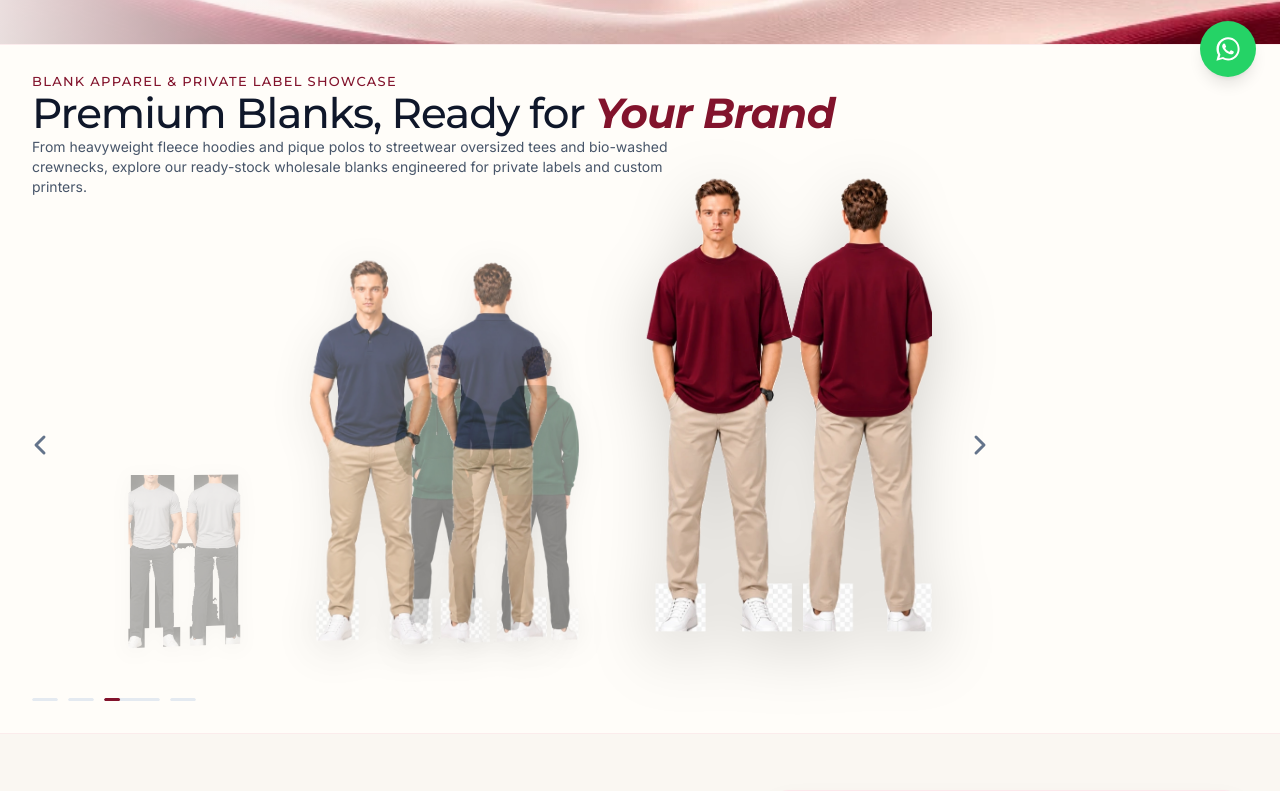
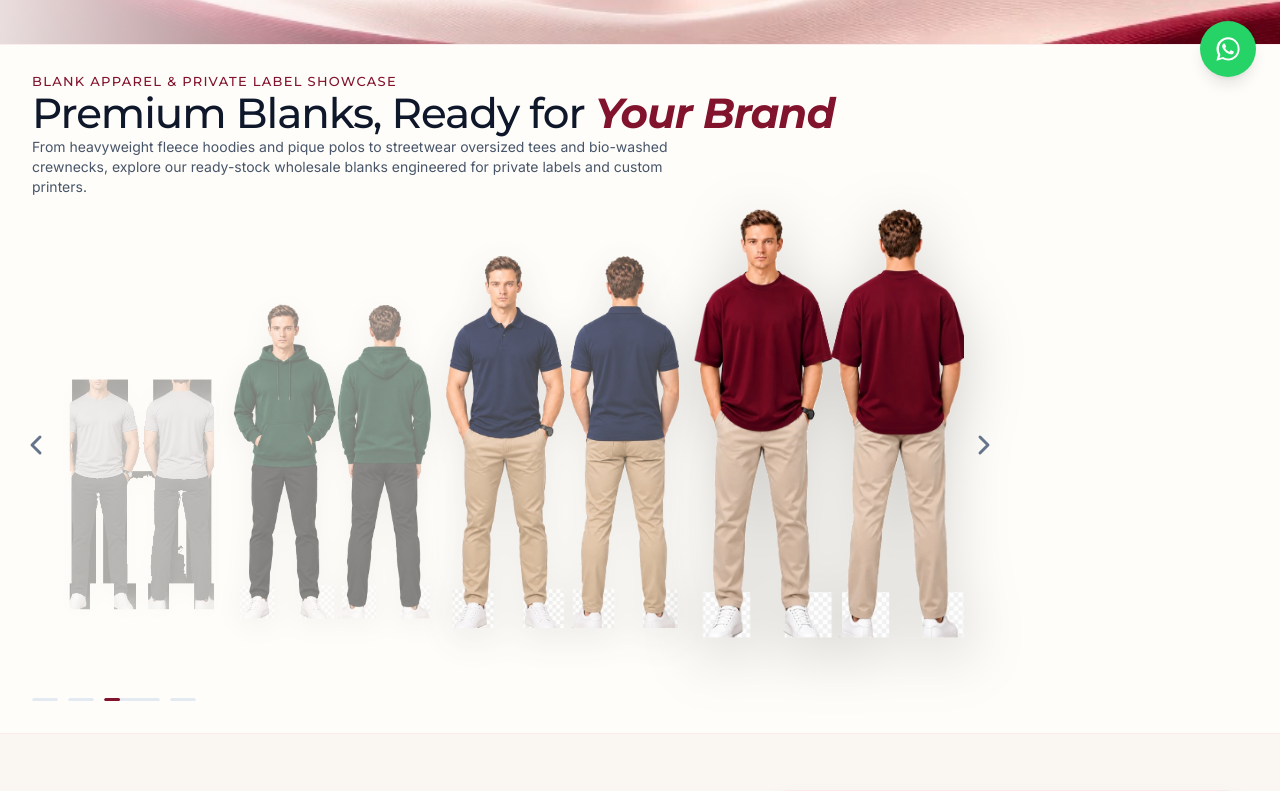
Before and after one commit to zavyxinfotech/Teeszone_website_frontend, a React (Vite) app: page /category/blank in a window 1280 px wide. Shown: the part 699-1490 px from the top of the page. Built offline with nearby package versions, Linux system fonts and the light colour scheme; a web font is replaced by a local one.

Commit message:
fix(showcase): align images with evenly distributed spacing and perspective visual axis matching reference

```diff
--- a/src/pages/Categories/components/ClientUniformShowcase.tsx
+++ b/src/pages/Categories/components/ClientUniformShowcase.tsx
@@ -753,112 +753,109 @@ export const ClientUniformShowcase: React.FC<ClientUniformShowcaseProps> = ({
               </p>
             </div>
 
-            {/* Showcase Stage: Full Width, Clear Images Spaced Generously Across Floor */}
+            {/* Showcase Stage: Evenly Distributed Runway Spacing Following Reference Image 2 */}
             <div
-              className="relative my-auto flex items-end justify-end h-[370px] xl:h-[420px] w-full pb-1"
-              style={{ perspective: '1200px' }}
+              className="relative my-auto flex items-end justify-center h-[380px] xl:h-[430px] w-full pb-1 select-none"
             >
-              {/* Backward Navigation Button (No background, No border) */}
+              {/* Backward Navigation Button */}
               <button
                 onClick={handlePrev}
                 aria-label="Previous showcase slide"
-                className="absolute -left-2 xl:-left-4 top-1/2 -translate-y-1/2 z-40 p-2 text-charcoal-500 hover:text-burgundy-700 bg-transparent border-none shadow-none flex items-center justify-center transition-all duration-200 hover:scale-125 cursor-pointer"
+                className="absolute -left-3 xl:-left-5 top-1/2 -translate-y-1/2 z-40 p-2 text-charcoal-500 hover:text-burgundy-700 bg-transparent border-none shadow-none flex items-center justify-center transition-all duration-200 hover:scale-125 cursor-pointer"
               >
                 <ChevronLeft className="w-8 h-8 stroke-[2.2]" />
               </button>
 
-              {/* Shaded Left Model 3 (Smallest, furthest left, clear standing on floor) */}
+              {/* Models Runway Row: Evenly Distributed with Consistent Gaps along Visual Perspective Axis */}
+              <div
+                className={`w-full h-full flex items-end ${
+                  totalSlides > 2 ? 'justify-between' : 'justify-end gap-12 xl:gap-20'
+                } px-3 xl:px-6`}
+              >
+                {/* Shaded Model 3 (Smallest, furthest left, along perspective axis) */}
                 {totalSlides > 3 && (
                   <div
                     onClick={() => {
                       setProgress(0);
                       setCurrentIndex(leftIdx3);
                     }}
-                  className="absolute left-[20px] xl:left-[40px] bottom-0 z-10 w-[190px] xl:w-[220px] cursor-pointer transition-all duration-700 hover:scale-[1.04]"
+                    className="flex flex-col items-center justify-end w-[17%] xl:w-[18%] max-w-[200px] xl:max-w-[220px] mb-7 xl:mb-9 cursor-pointer transition-all duration-500 hover:scale-[1.04] group"
                     style={{
-                    transform: 'rotateY(14deg) scale(0.55)',
-                    transformOrigin: 'bottom center',
-                    opacity: 0.35,
-                    filter: 'drop-shadow(0 6px 14px rgba(0,0,0,0.08))',
+                      opacity: 0.32,
+                      filter: 'drop-shadow(0 4px 10px rgba(0,0,0,0.06)) blur(0.5px) grayscale(15%)',
                     }}
                     title={`Switch to ${slides[leftIdx3].brand}`}
                   >
                     <img
                       src={slides[leftIdx3].modelImage}
                       alt={slides[leftIdx3].brand}
-                    className="w-full h-auto max-h-[380px] xl:max-h-[430px] object-contain select-none"
+                      className="w-full h-auto max-h-[240px] xl:max-h-[270px] object-contain select-none transition-opacity duration-300 group-hover:opacity-100"
                     />
                   </div>
                 )}
 
-              {/* Shaded Left Model 2 (Mid-left, well spaced, clear standing on floor) */}
+                {/* Shaded Model 2 (Mid-left, along perspective axis) */}
                 {totalSlides > 2 && (
                   <div
                     onClick={() => {
                       setProgress(0);
                       setCurrentIndex(leftIdx2);
                     }}
-                  className="absolute left-[240px] xl:left-[320px] bottom-0 z-15 w-[230px] xl:w-[270px] cursor-pointer transition-all duration-700 hover:scale-[1.04]"
+                    className="flex flex-col items-center justify-end w-[21%] xl:w-[22%] max-w-[240px] xl:max-w-[265px] mb-5 xl:mb-6 cursor-pointer transition-all duration-500 hover:scale-[1.04] group"
                     style={{
-                    transform: 'rotateY(10deg) scale(0.70)',
-                    transformOrigin: 'bottom center',
-                    opacity: 0.50,
-                    filter: 'drop-shadow(0 8px 18px rgba(0,0,0,0.10))',
+                      opacity: 0.52,
+                      filter: 'drop-shadow(0 6px 14px rgba(0,0,0,0.09)) blur(0.25px) grayscale(8%)',
                     }}
                     title={`Switch to ${slides[leftIdx2].brand}`}
                   >
                     <img
                       src={slides[leftIdx2].modelImage}
                       alt={slides[leftIdx2].brand}
-                    className="w-full h-auto max-h-[400px] xl:max-h-[450px] object-contain select-none"
+                      className="w-full h-auto max-h-[295px] xl:max-h-[335px] object-contain select-none transition-opacity duration-300 group-hover:opacity-100"
                     />
                   </div>
                 )}
 
-              {/* Shaded Left Model 1 (Immediately left of main model, well spaced, clear standing on floor) */}
+                {/* Shaded Model 1 (Immediately left of main model, along perspective axis) */}
                 {totalSlides > 1 && (
                   <div
                     onClick={() => {
                       setProgress(0);
                       setCurrentIndex(leftIdx1);
                     }}
-                  className="absolute right-[330px] xl:right-[400px] bottom-0 z-20 w-[270px] xl:w-[320px] cursor-pointer transition-all duration-700 hover:scale-[1.04]"
+                    className="flex flex-col items-center justify-end w-[25%] xl:w-[26%] max-w-[280px] xl:max-w-[315px] mb-2 xl:mb-3 cursor-pointer transition-all duration-500 hover:scale-[1.04] group"
                     style={{
-                    transform: 'rotateY(6deg) scale(0.85)',
-                    transformOrigin: 'bottom center',
-                    opacity: 0.70,
-                    filter: 'drop-shadow(0 10px 22px rgba(0,0,0,0.12))',
+                      opacity: 0.74,
+                      filter: 'drop-shadow(0 10px 20px rgba(0,0,0,0.12))',
                     }}
                     title={`Switch to ${slides[leftIdx1].brand}`}
                   >
                     <img
                       src={slides[leftIdx1].modelImage}
                       alt={slides[leftIdx1].brand}
-                    className="w-full h-auto max-h-[420px] xl:max-h-[470px] object-contain select-none"
+                      className="w-full h-auto max-h-[350px] xl:max-h-[395px] object-contain select-none transition-opacity duration-300 group-hover:opacity-100"
                     />
                   </div>
                 )}
 
-              {/* MAIN ACTIVE MODEL (Large size, standing on floor, positioned adjacent to 4 colloidal cards) */}
+                {/* MAIN ACTIVE MODEL (Foreground right, largest, crisp, ground baseline mb-0) */}
                 <div
-                className="relative z-30 w-full max-w-[340px] xl:max-w-[400px] flex items-end justify-center ml-auto transition-all duration-700 ease-out"
-                style={{
-                  transformStyle: 'preserve-3d',
-                }}
+                  className="flex flex-col items-center justify-end w-[29%] xl:w-[30%] max-w-[330px] xl:max-w-[375px] mb-0 transition-all duration-700 ease-out z-30"
                 >
                   <img
                     key={currentSlide.id}
                     src={currentSlide.modelImage}
                     alt={`${currentSlide.brand} showcase`}
-                  className="w-full h-auto max-h-[430px] xl:max-h-[480px] object-contain drop-shadow-[0_18px_32px_rgba(0,0,0,0.18)] transition-all duration-700 select-none"
+                    className="w-full h-auto max-h-[415px] xl:max-h-[465px] object-contain drop-shadow-[0_16px_30px_rgba(0,0,0,0.18)] select-none"
                   />
                 </div>
+              </div>
 
-              {/* Forward Navigation Button (No background, No border) */}
+              {/* Forward Navigation Button */}
               <button
                 onClick={handleNext}
                 aria-label="Next showcase slide"
-                className="absolute -right-2 xl:-right-4 top-1/2 -translate-y-1/2 z-40 p-2 text-charcoal-500 hover:text-burgundy-700 bg-transparent border-none shadow-none flex items-center justify-center transition-all duration-200 hover:scale-125 cursor-pointer"
+                className="absolute -right-3 xl:-right-5 top-1/2 -translate-y-1/2 z-40 p-2 text-charcoal-500 hover:text-burgundy-700 bg-transparent border-none shadow-none flex items-center justify-center transition-all duration-200 hover:scale-125 cursor-pointer"
               >
                 <ChevronRight className="w-8 h-8 stroke-[2.2]" />
               </button>
@@ -928,84 +925,83 @@ export const ClientUniformShowcase: React.FC<ClientUniformShowcaseProps> = ({
             </p>
           </div>
 
-          {/* Mobile Stage: Main Model positioned right-center, shaded models on left anchored to bottom */}
+          {/* Mobile Stage: Evenly Spaced Runway Models Following Image 2 */}
           <div
-            className="relative py-2 flex items-end justify-end min-h-[300px] xs:min-h-[330px] w-full overflow-hidden"
-            style={{ perspective: '900px' }}
+            className="relative py-2 flex items-end justify-center min-h-[300px] xs:min-h-[330px] w-full px-1"
           >
-            {/* Ambient Glow */}
-            <div className="absolute top-1/2 right-8 -translate-y-1/2 w-[240px] h-[240px] rounded-full bg-burgundy-100/35 blur-2xl pointer-events-none" />
-
             {/* Mobile Backward Button */}
             <button
               onClick={handlePrev}
               aria-label="Previous showcase slide"
-              className="absolute left-1 top-1/2 -translate-y-1/2 z-30 p-1.5 text-charcoal-500 hover:text-burgundy-700 bg-transparent border-none shadow-none flex items-center justify-center cursor-pointer transition-transform hover:scale-110"
+              className="absolute left-0 top-1/2 -translate-y-1/2 z-30 p-1.5 text-charcoal-500 hover:text-burgundy-700 bg-transparent border-none shadow-none flex items-center justify-center cursor-pointer transition-transform hover:scale-110"
             >
               <ChevronLeft className="w-6 h-6 stroke-[2.2]" />
             </button>
 
-            {/* Left Shaded Model 2 (only when > 2 slides) */}
+            {/* Mobile Runway Models Container with Even Spacing and Perspective Axis */}
+            <div className="w-full max-w-sm sm:max-w-md mx-auto flex items-end justify-center gap-3 xs:gap-4 sm:gap-6 px-6">
+              {/* Left Shaded Model 2 (tablet / wider screens sm:) */}
               {totalSlides > 2 && (
                 <div
                   onClick={() => {
                     setProgress(0);
                     setCurrentIndex(leftIdx2);
                   }}
-                className="absolute left-2 bottom-0 z-10 w-[120px] transition-all duration-700"
+                  className="hidden sm:flex flex-col items-center justify-end w-[24%] max-w-[120px] mb-4 cursor-pointer transition-all duration-500 hover:scale-[1.04]"
                   style={{
-                  transform: 'rotateY(16deg) scale(0.55)',
-                  transformOrigin: 'bottom center',
-                  filter: 'blur(0.8px) grayscale(30%)',
-                  opacity: 0.28,
+                    opacity: 0.35,
+                    filter: 'drop-shadow(0 4px 10px rgba(0,0,0,0.08)) blur(0.4px)',
                   }}
+                  title={`Switch to ${slides[leftIdx2].brand}`}
                 >
                   <img
                     src={slides[leftIdx2].modelImage}
                     alt={slides[leftIdx2].brand}
-                  className="w-full h-auto max-h-[240px] object-contain select-none"
+                    className="w-full h-auto max-h-[220px] object-contain select-none"
                   />
                 </div>
               )}
 
-            {/* Left Shaded Model 1 (shown when > 1 slide) */}
+              {/* Left Shaded Model 1 */}
               {totalSlides > 1 && (
                 <div
                   onClick={() => {
                     setProgress(0);
                     setCurrentIndex(leftIdx1);
                   }}
-                className="absolute left-[70px] xs:left-[90px] sm:left-[120px] bottom-0 z-15 w-[145px] transition-all duration-700"
+                  className="flex flex-col items-center justify-end w-[40%] sm:w-[32%] max-w-[155px] mb-2 cursor-pointer transition-all duration-500 hover:scale-[1.04]"
                   style={{
-                  transform: 'rotateY(12deg) scale(0.74)',
-                  transformOrigin: 'bottom center',
-                  filter: 'blur(0.4px) grayscale(18%)',
-                  opacity: 0.50,
+                    opacity: 0.60,
+                    filter: 'drop-shadow(0 6px 14px rgba(0,0,0,0.10))',
                   }}
+                  title={`Switch to ${slides[leftIdx1].brand}`}
                 >
                   <img
                     src={slides[leftIdx1].modelImage}
                     alt={slides[leftIdx1].brand}
-                  className="w-full h-auto max-h-[270px] object-contain select-none"
+                    className="w-full h-auto max-h-[250px] xs:max-h-[275px] object-contain select-none"
                   />
                 </div>
               )}
 
-            {/* Active Main Model: Aligned near right side on mobile in increased size */}
-            <div className="relative z-20 w-full max-w-[240px] xs:max-w-[270px] sm:max-w-[300px] mr-2 xs:mr-4 flex items-end justify-center">
+              {/* Active Main Model */}
+              <div
+                className="flex flex-col items-center justify-end w-[56%] sm:w-[44%] max-w-[215px] xs:max-w-[235px] mb-0 transition-all duration-500"
+              >
                 <img
                   key={currentSlide.id}
                   src={currentSlide.modelImage}
                   alt={`${currentSlide.brand} showcase`}
-                className="w-full h-auto max-h-[310px] xs:max-h-[340px] object-contain drop-shadow-[0_14px_25px_rgba(0,0,0,0.15)] transition-all duration-500 select-none"
+                  className="w-full h-auto max-h-[295px] xs:max-h-[330px] object-contain drop-shadow-[0_12px_22px_rgba(0,0,0,0.16)] transition-all duration-500 select-none"
                 />
+              </div>
             </div>
 
             {/* Mobile Forward Button */}
             <button
               onClick={handleNext}
               aria-label="Next showcase slide"
-              className="absolute right-1 top-1/2 -translate-y-1/2 z-30 p-1.5 text-charcoal-500 hover:text-burgundy-700 bg-transparent border-none shadow-none flex items-center justify-center cursor-pointer transition-transform hover:scale-110"
+              className="absolute right-0 top-1/2 -translate-y-1/2 z-30 p-1.5 text-charcoal-500 hover:text-burgundy-700 bg-transparent border-none shadow-none flex items-center justify-center cursor-pointer transition-transform hover:scale-110"
             >
               <ChevronRight className="w-6 h-6 stroke-[2.2]" />
             </button>
```
Lines whose indentation alone changed are shown as unchanged.
